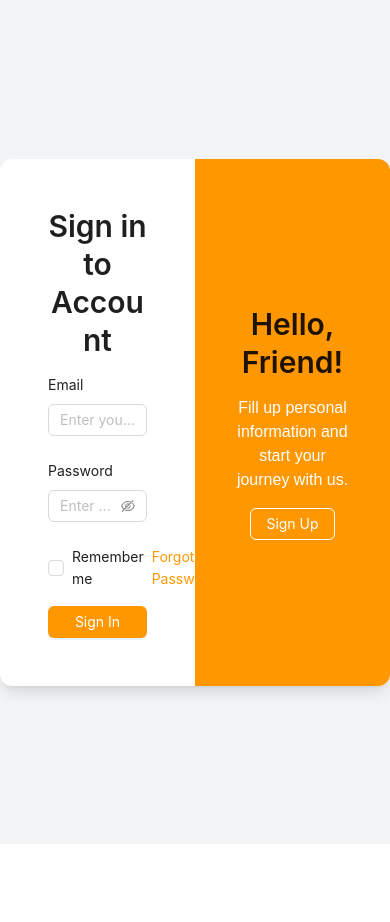
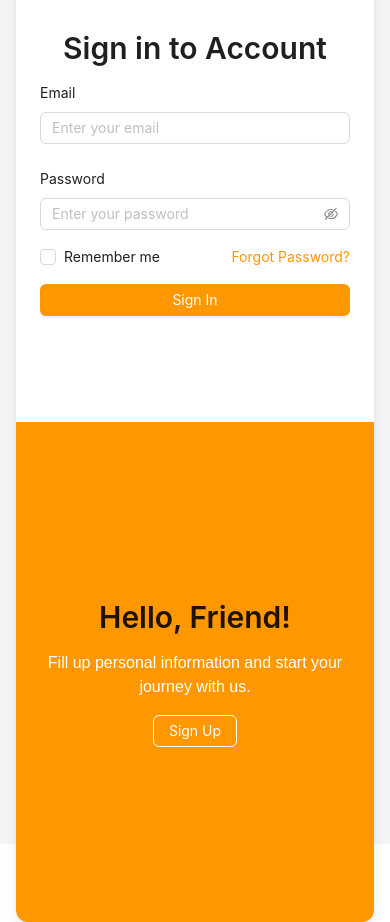
Before and after one commit to Belhajikram/NotesAppFront, a Next.js app in the folder my-app/: page /login in a window 390 px wide. Before the commit the page ends 844 px from the top, so only its background shows below. Built offline with nearby package versions, Linux system fonts and the light colour scheme; no server answers.

Commit message:
Login responsiveness

```diff
--- a/my-app/src/app/login/page.tsx
+++ b/my-app/src/app/login/page.tsx
@@ -27,14 +27,14 @@ export default function SignIn() {
   };
 
   return (
-    <div className="flex h-screen items-center justify-center bg-gray-100">
-      <div className="w-full max-w-4xl flex bg-white shadow-lg rounded-xl overflow-hidden">
+    <div className="flex h-screen items-center justify-center bg-gray-100 p-4">
+      <div className="w-full max-w-4xl flex flex-col md:flex-row bg-white shadow-lg rounded-xl overflow-hidden">
         {/* Left Side - Login Form */}
-        <div className="w-1/2 p-12 flex flex-col justify-center min-h-[500px]">
+        <div className="w-full md:w-1/2 p-6 md:p-12 flex flex-col justify-center min-h-[500px]">
           <Typography.Title level={2} className="text-green-600 text-center">
             Sign in to Account
           </Typography.Title>
-          <Form layout="vertical" onFinish={handleSubmit}>
+          <Form layout="vertical" onFinish={handleSubmit} className="space-y-4">
             <Form.Item label="Email" rules={[{ required: true, type: "email" }]}>
               <Input value={email} onChange={(e) => setEmail(e.target.value)} placeholder="Enter your email" />
             </Form.Item>
@@ -45,21 +45,19 @@ export default function SignIn() {
               <Checkbox>Remember me</Checkbox>
               <a className="text-[#FF9800]">Forgot Password?</a>
             </div>
-            <Button type="primary" htmlType="submit" block loading={loading} className="bg-[#FF9800] hover:bg-[#FF9800]">
+            <Button type="primary" htmlType="submit" block loading={loading} className="bg-[#FF9800] hover:bg-[#e68900]">
               Sign In
             </Button>
           </Form>
         </div>
 
         {/* Right Side - Signup Section */}
-        <div className="w-1/2 bg-[#FF9800] text-white flex flex-col justify-center items-center p-10 min-h-[500px]">
+        <div className="w-full md:w-1/2 bg-[#FF9800] text-white flex flex-col justify-center items-center p-6 md:p-10 min-h-[500px]">
           <Typography.Title level={2} className="text-center">
             Hello, Friend!
           </Typography.Title>
           <p className="text-center">Fill up personal information and start your journey with us.</p>
-          <Button ghost className="border-white mt-4"
-            onClick={() => router.push("/register")}
-          >
+          <Button ghost className="border-white mt-4" onClick={() => router.push("/register")}>
             Sign Up
           </Button>
         </div>
--- a/my-app/src/app/register/page.tsx
+++ b/my-app/src/app/register/page.tsx
@@ -31,9 +31,9 @@ export default function Register() {
   };
 
   return (
-    <div className="flex flex-col md:flex-row h-screen bg-gray-100 p-4 md:p-0">
+    <div className="flex flex-col md:flex-row items-center justify-center min-h-screen bg-gray-100 p-4 md:p-0">
       {/* Left Side - Register Form */}
-      <div className="w-full md:w-1/2 p-8 md:p-12 flex flex-col justify-center bg-white rounded-xl shadow-lg">
+      <div className="w-full md:w-1/2 p-8 md:p-12 flex flex-col justify-center bg-white rounded-xl shadow-lg max-w-md md:max-w-none">
         <Typography.Title level={2} className="text-[#FF9800] text-center">
           Create an Account
         </Typography.Title>
@@ -108,4 +108,5 @@ export default function Register() {
       </div>
     </div>
   );
+
 }
```
